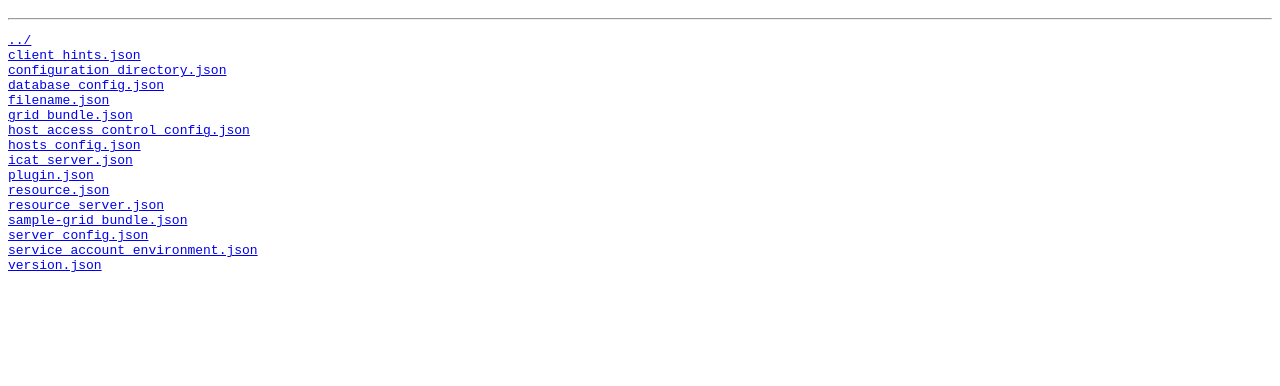
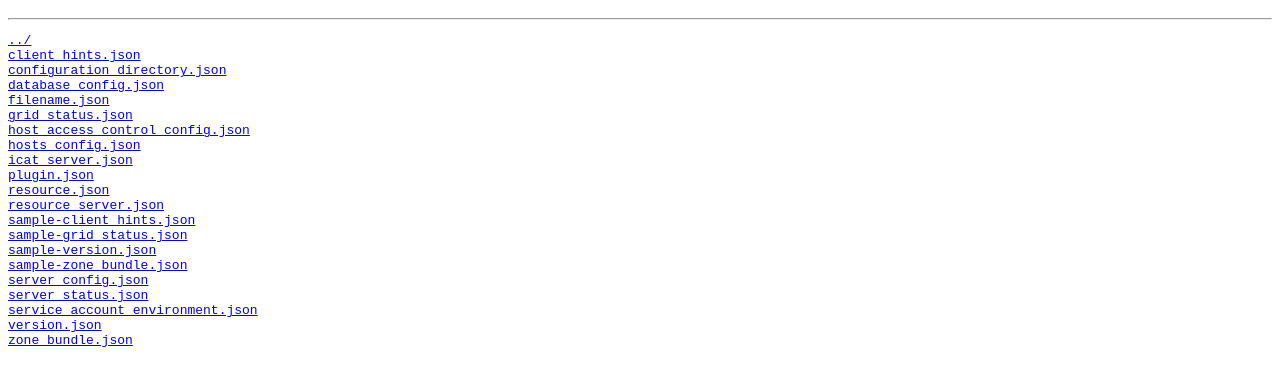
Before and after one commit to irods/schemas, a plain HTML site: page v1/index.html in a window 1280 px wide. Shown: the part 48-434 px from the top of the page. Drawn offline with Linux system fonts and the light colour scheme.

Commit message:
add sample version.json file and keep things in sync

```diff
--- a/v1/index.html
+++ b/v1/index.html
@@ -8,17 +8,22 @@
 <a href="configuration_directory.json">configuration_directory.json</a>
 <a href="database_config.json">database_config.json</a>
 <a href="filename.json">filename.json</a>
-<a href="grid_bundle.json">grid_bundle.json</a>
+<a href="grid_status.json">grid_status.json</a>
 <a href="host_access_control_config.json">host_access_control_config.json</a>
 <a href="hosts_config.json">hosts_config.json</a>
 <a href="icat_server.json">icat_server.json</a>
 <a href="plugin.json">plugin.json</a>
 <a href="resource.json">resource.json</a>
 <a href="resource_server.json">resource_server.json</a>
-<a href="sample-grid_bundle.json">sample-grid_bundle.json</a>
+<a href="sample-client_hints.json">sample-client_hints.json</a>
+<a href="sample-grid_status.json">sample-grid_status.json</a>
+<a href="sample-version.json">sample-version.json</a>
+<a href="sample-zone_bundle.json">sample-zone_bundle.json</a>
 <a href="server_config.json">server_config.json</a>
+<a href="server_status.json">server_status.json</a>
 <a href="service_account_environment.json">service_account_environment.json</a>
 <a href="version.json">version.json</a>
+<a href="zone_bundle.json">zone_bundle.json</a>
 </pre>
 </body>
 </html>
```
Also changed, not shown: v1/sample-version.json (added, +18 -0 lines), v1/sample-client_hints.json (renamed from v1/sample-client_hint.json).
